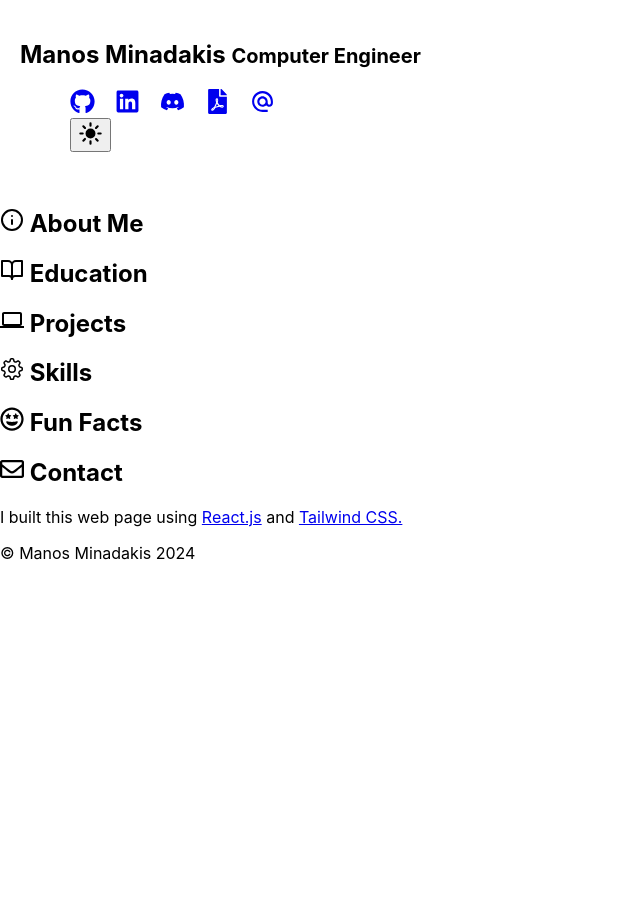
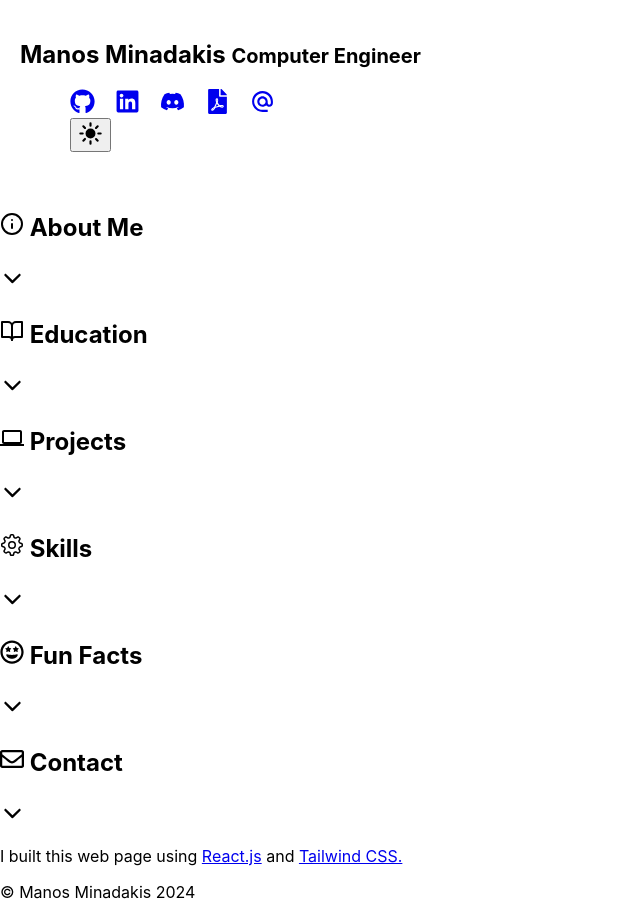
Before and after one commit to manosmin/manosmin.github.io, a React (Create React App) app: page / in a window 1280 px wide. Shown: the whole page, without its empty margins (0-640 px from the left). Before the commit the page ends 800 px from the top, so only its background shows below. Built offline with nearby package versions, Linux system fonts and the light colour scheme.

Commit message:
added arrow to each section

```diff
--- a/src/components/About.js
+++ b/src/components/About.js
@@ -1,20 +1,25 @@
 import React, { useState } from 'react';
 import { FiInfo } from "react-icons/fi";
+import { IoIosArrowDown, IoIosArrowUp  } from "react-icons/io";
+
 
 
 const About = () => {
   const [isOpen, setIsOpen] = useState(false);
+  const [isArrowDown, setIsArrowDown] = useState(true);
 
   const toggleAccordion = () => {
     setIsOpen(!isOpen);
+    setIsArrowDown(!isArrowDown);
   };
 
   return (
     <div className='bg-gray-900 text-gray-200 dark:bg-gray-200 dark:text-gray-900 p-10 mb-10'>
-      <div id="about" onClick={toggleAccordion} className="cursor-pointer">
+      <div id="about" onClick={toggleAccordion} className="flex justify-between cursor-pointer">
         <h2 className="animate-slide-in opacity-0 text-2xl font-semibold" style={{ "--delay": 0.2 + "s" }}>
-          <FiInfo className='inline'/> About Me
+        <p className='flex justify-center items-center'><FiInfo className='mr-2'/> About Me </p>
         </h2>
+        {isArrowDown ? <IoIosArrowDown size={25}/> : <IoIosArrowUp size={25}/>}
       </div>
         {isOpen && (
           <div className="w-full flex flex-col items-center text-center mt-8 cursor-normal space-y-2"  >
@@ -22,13 +27,13 @@ const About = () => {
             <p className='animate-fade-in opacity-0' style={{ "--delay": 1.2 + "s" }}>
             Hello 🙋‍♂️ I'm <span className='font-medium'>Manos</span>, a Computer Engineer currently based in Heraklion, Greece 🇬🇷.
             </p>
-            <p className='animate-fade-in opacity-0' style={{ "--delay": 2.2 + "s" }}>
+            <p className='animate-fade-in opacity-0' style={{ "--delay": 1.6 + "s" }}>
               I recently completed my masters' degree in Computer Engineering and Informatics at University of Patras 🧑‍🎓. During my studies, I've built a strong foundation in both hardware and software 👨‍💻.
             </p>
-            <p className='animate-fade-in opacity-0' style={{ "--delay": 3.2 + "s" }}>
+            <p className='animate-fade-in opacity-0' style={{ "--delay": 2 + "s" }}>
               At this moment, I'm on the lookout for my first professional experience in the tech field, with a particular interest in <span className='font-medium'>software and web development</span>, seeking to apply my skills and grow within a dynamic team 🌼.
             </p>
-            <p className='animate-fade-in opacity-0' style={{ "--delay": 4.2   + "s" }}>I'm eager to contribute to real-world projects and make a meaningful impact, so feel free to <a className="hover:underline" href="mailto:manosmin@hotmail.com">contact me</a> for related opportunities 🌍.</p>
+            <p className='animate-fade-in opacity-0' style={{ "--delay": 2.4   + "s" }}>I'm eager to contribute to real-world projects and make a meaningful impact, so feel free to <a className="hover:underline" href="mailto:manosmin@hotmail.com">contact me</a> for related opportunities 🌍.</p>
           </div>
         )}
       </div>
--- a/src/components/Contact.js
+++ b/src/components/Contact.js
@@ -1,6 +1,7 @@
 import React, { useState } from 'react';
 import emailjs from 'emailjs-com';
 import { FaRegEnvelope } from "react-icons/fa";
+import { IoIosArrowDown, IoIosArrowUp  } from "react-icons/io";
 
 
 const Contact = () => {
@@ -11,6 +12,7 @@ const Contact = () => {
   });
 
   const [isFormVisible, setIsFormVisible] = useState(false);
+  const [isArrowDown, setIsArrowDown] = useState(true);
 
   const handleChange = (e) => {
     setFormData({
@@ -44,14 +46,17 @@ const Contact = () => {
 
   const toggleFormVisibility = () => {
     setIsFormVisible(!isFormVisible);
+    setIsArrowDown(!isArrowDown);
   };
+
 
   return (
     <div className='bg-gray-900 text-gray-200 dark:bg-gray-200 dark:text-gray-900 p-10 mb-10'>
-      <div id="contact" onClick={toggleFormVisibility} className="cursor-pointer">
+      <div id="contact" onClick={toggleFormVisibility} className="flex justify-between cursor-pointer">
         <h2 className="animate-slide-in opacity-0 text-2xl font-semibold" style={{ "--delay": 1.2 + "s" }}>
-        <FaRegEnvelope className='inline'/> Contact
+        <p className='flex justify-center items-center'><FaRegEnvelope className='mr-2'/> Contact</p>
         </h2>
+        {isArrowDown ? <IoIosArrowDown size={25}/> : <IoIosArrowUp size={25}/>}
     </div>
       {isFormVisible && (
         <form onSubmit={handleSubmit} className="mt-8 cursor-normal space-y-4" >
--- a/src/components/Education.js
+++ b/src/components/Education.js
@@ -1,19 +1,24 @@
 import React, { useState } from 'react';
 import { FiBookOpen } from "react-icons/fi";
+import { IoIosArrowDown, IoIosArrowUp  } from "react-icons/io";
+
 
 const Education = () => {
   const [isOpen, setIsOpen] = useState(false);
+  const [isArrowDown, setIsArrowDown] = useState(true);
 
   const toggleAccordion = () => {
     setIsOpen(!isOpen);
+    setIsArrowDown(!isArrowDown);
   };
 
   return (
     <div className='bg-gray-900 text-gray-200 dark:bg-gray-200 dark:text-gray-900 p-10 mb-10'>
-      <div id="education" onClick={toggleAccordion} className="cursor-pointer">
+      <div id="education" onClick={toggleAccordion} className="flex justify-between cursor-pointer">
         <h2 className="animate-slide-in opacity-0 text-2xl font-semibold" style={{ "--delay": 0.4 + "s" }}>
-          <FiBookOpen className='inline'/> Education
+        <p className='flex justify-center items-center'><FiBookOpen className='mr-2'/> Education</p>
         </h2>
+        {isArrowDown ? <IoIosArrowDown size={25}/> : <IoIosArrowUp size={25}/>}
       </div>
       {isOpen && (
         <div className="mt-8 cursor-normal animate-slide-in opacity-0" style={{ "--delay": 0.2 + "s" }}>
--- a/src/components/Facts.js
+++ b/src/components/Facts.js
@@ -1,20 +1,25 @@
 import React, { useState } from 'react';
 import { FaRegGrinStars } from "react-icons/fa";
+import { IoIosArrowDown, IoIosArrowUp  } from "react-icons/io";
+
 
 
 function Facts() {
     const [isOpen, setIsOpen] = useState(false);
+    const [isArrowDown, setIsArrowDown] = useState(true);
 
     const toggleAccordion = () => {
       setIsOpen(!isOpen);
+      setIsArrowDown(!isArrowDown);
     };
 
   return (
     <div className='bg-gray-900 text-gray-200 dark:bg-gray-200 dark:text-gray-900 p-10 mb-10'>
-    <div id="facts" onClick={toggleAccordion} className="cursor-pointer">
+    <div id="facts" onClick={toggleAccordion} className="flex justify-between cursor-pointer">
       <h2 className="animate-slide-in opacity-0 text-2xl font-semibold" style={{ "--delay": 1 + "s" }}>
-        <FaRegGrinStars className='inline'/> Fun Facts
+      <p className='flex justify-center items-center'><FaRegGrinStars className='mr-2'/> Fun Facts</p>
       </h2>
+      {isArrowDown ? <IoIosArrowDown size={25}/> : <IoIosArrowUp size={25}/>}
     </div>
       {isOpen && (
         <ul class="mt-8 cursor-normal list-inside list-disc space-y-2">
--- a/src/components/Projects.js
+++ b/src/components/Projects.js
@@ -2,13 +2,17 @@ import React, { useState } from 'react';
 import ProjectItem from './ProjectItem';
 import { MdComputer, MdPerson } from "react-icons/md";
 import { FaUniversity } from "react-icons/fa";
+import { IoIosArrowDown, IoIosArrowUp  } from "react-icons/io";
+
 
 
 function Projects() {
     const [isOpen, setIsOpen] = useState(false);
+    const [isArrowDown, setIsArrowDown] = useState(true);
 
     const toggleAccordion = () => {
       setIsOpen(!isOpen);
+      setIsArrowDown(!isArrowDown);
     };
 
 
@@ -44,10 +48,11 @@ function Projects() {
 
   return (
     <div className='bg-gray-900 text-gray-200 dark:bg-gray-200 dark:text-gray-900 p-10 mb-10'>
-      <div id="projects" onClick={toggleAccordion} className="cursor-pointer">
+      <div id="projects" onClick={toggleAccordion} className="flex justify-between cursor-pointer">
         <h2 className="animate-slide-in opacity-0 text-2xl font-semibold" style={{ "--delay": 0.6 + "s" }}>
-        <MdComputer className='inline'/> Projects
+        <p className='flex justify-center items-center'><MdComputer className='mr-2'/> Projects</p>
         </h2>
+        {isArrowDown ? <IoIosArrowDown size={25}/> : <IoIosArrowUp size={25}/>}
       </div>
       {isOpen && (<div className='mt-8 cursor-normal space-y-4'>
         <ProjectItem myInfo={ProjectInfo3}></ProjectItem>
--- a/src/components/Skills.js
+++ b/src/components/Skills.js
@@ -4,24 +4,28 @@ import { GoGear } from "react-icons/go";
 import { IoLogoJavascript } from "react-icons/io5";
 import { FaPython, FaHtml5, FaCss3Alt, FaJava, FaDatabase, FaGitAlt  } from "react-icons/fa";
 import { SiKotlin, SiCplusplus, SiMongodb, SiGnubash   } from "react-icons/si";
+import { IoIosArrowDown, IoIosArrowUp  } from "react-icons/io";
+
 
 
 
 
 function Skills() {
-
     const [isOpen, setIsOpen] = useState(false);
+    const [isArrowDown, setIsArrowDown] = useState(true);
 
     const toggleAccordion = () => {
       setIsOpen(!isOpen);
+      setIsArrowDown(!isArrowDown);
     };
 
   return (
     <div className='bg-gray-900 text-gray-200 dark:bg-gray-200 dark:text-gray-900 p-10 mb-10'>
-      <div id="skills" onClick={toggleAccordion} className="cursor-pointer">
+      <div id="skills" onClick={toggleAccordion} className="flex justify-between cursor-pointer">
         <h2 className="animate-slide-in opacity-0 text-2xl font-semibold" style={{ "--delay": 0.8 + "s" }}>
-          <GoGear className='inline'/> Skills
+          <p className='flex justify-center items-center'><GoGear className='mr-2'/> Skills</p>
         </h2>
+        {isArrowDown ? <IoIosArrowDown size={25}/> : <IoIosArrowUp size={25}/>}
       </div>
       {isOpen && ( <div className='mt-8 cursor-normal'>
         <SkillItem myItem = {{Title: 'JavaScript', Percentage: '90%', Icon: <IoLogoJavascript className='mb-2 inline' size={25} />, i: 1}}/>
```
